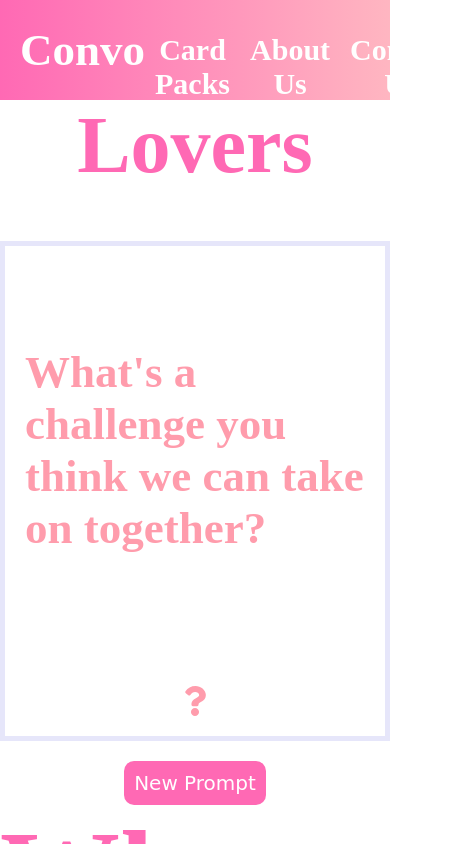
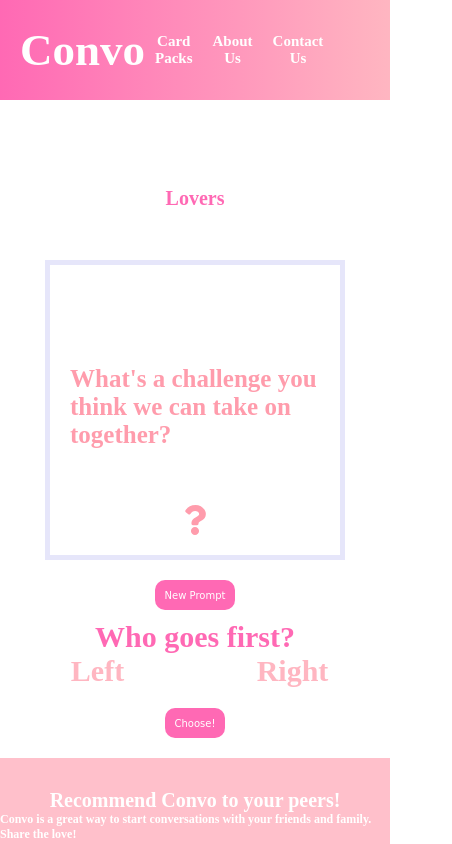
Before and after one commit to NickYuannn/Conversation-Cards, a React (Vite) app: page /Conversation-Cards/Lovers in a window 390 px wide. Shown: the top 844 px of the page, 452 px wide, since content can reach past the window. Built offline with nearby package versions, Linux system fonts and the light colour scheme.

Commit message:
responsive

```diff
--- a/src/Components/CardPage.css
+++ b/src/Components/CardPage.css
@@ -74,7 +74,11 @@
   justify-content: center;
   transition: all 0.2s ease;
 
+  font-size: 50px;
+
   width: 500px;
+
+  color: lightpink;
 }
 
 .turn-selected {
@@ -82,7 +86,48 @@
   align-items: center;
   justify-content: center;
 
+  font-size: 50px;
+
   transition: all 0.2s ease;
   background-color: lavender;
   width: 500px;
+
+  color: lightpink;
 }
+
+@media screen and (max-width: 960px) {
+  .cardpage-container {
+    display: flex;
+    align-items: center;
+    flex-direction: column;
+    justify-content: center;
+    height: 100vh;
+  }
+  .cardpage-container > h1 {
+    font-size: 20px;
+    margin-bottom: none;
+  }
+
+  .cardpage-container button {
+    height: 30px;
+    font-size: 10px;
+    margin-bottom: 10px;
+  }
+
+  .turn-container {
+    font-size: 20px;
+  }
+
+  .conversation-card-container > h2 {
+    font-size: 25px;
+  }
+
+  .conversation-card-container {
+    width: 300px;
+    height: 300px;
+  }
+
+  .turn, .turn-selected{
+    font-size: 20px;
+  }
+}
--- a/src/Components/CardPage.jsx
+++ b/src/Components/CardPage.jsx
@@ -46,15 +46,18 @@
         <h2>Who goes first?</h2>
         <div className="turn-squares">
           <div className={turns === "Left" ? "turn-selected" : "turn"}>
-            Left
+            <h2>Left</h2>
           </div>
           <div className={turns === "Right" ? "turn-selected" : "turn"}>
-            Right
+            <h2>Right</h2>
           </div>
         </div>
         <button onClick={chooseTurn}>Choose!</button>
       </div>
       <Footer />
+
+
+
     </div>
   );
 }
--- a/src/Components/Footer.css
+++ b/src/Components/Footer.css
@@ -1,13 +1,45 @@
+html,
+body {
+  height: 100%;
+  margin: 0;
+}
+
+.container {
+  display: flex;
+  flex-direction: column;
+  min-height: 100vh;
+}
+
+.content {
+  flex: 1;
+}
+
 .footer-container {
-  margin-top: 2rem;
   width: 100%;
   height: 100px;
   background-color: pink;
   z-index: 999;
-
   color: white;
   display: flex;
   align-items: center;
   justify-content: center;
   flex-direction: column;
+  margin-top: auto;
 }
+
+@media screen and (max-width: 960px) {
+  .footer-container {
+    justify-content: flex-end;
+    font-size: smaller;
+    height: 100px;
+    margin-top: 10px;
+  }
+
+  .footer-container > h1{
+    font-size: 20px;
+  }
+
+  .footer-container > h2{
+    font-size: 12px;
+  }
+}
--- a/src/Components/Navbar.css
+++ b/src/Components/Navbar.css
@@ -54,3 +54,10 @@
   transition: all 0.2s ease;
   border-bottom: 3px white solid;
 }
+
+@media screen and (max-width: 768px) {
+  .menu-item{
+    font-size: 15px;
+  }
+
+}
--- a/src/Components/Pages/CardPacks.css
+++ b/src/Components/Pages/CardPacks.css
@@ -34,3 +34,9 @@
     margin: 1rem;
     text-decoration: underline;
 }
+
+@media screen and (max-width: 960px){
+    .headers-container > h1, .headers-container > h2{
+        font-size: 20px;
+    }
+}
```
Also changed, not shown: src/Components/Card.css (line endings or trailing spaces).
